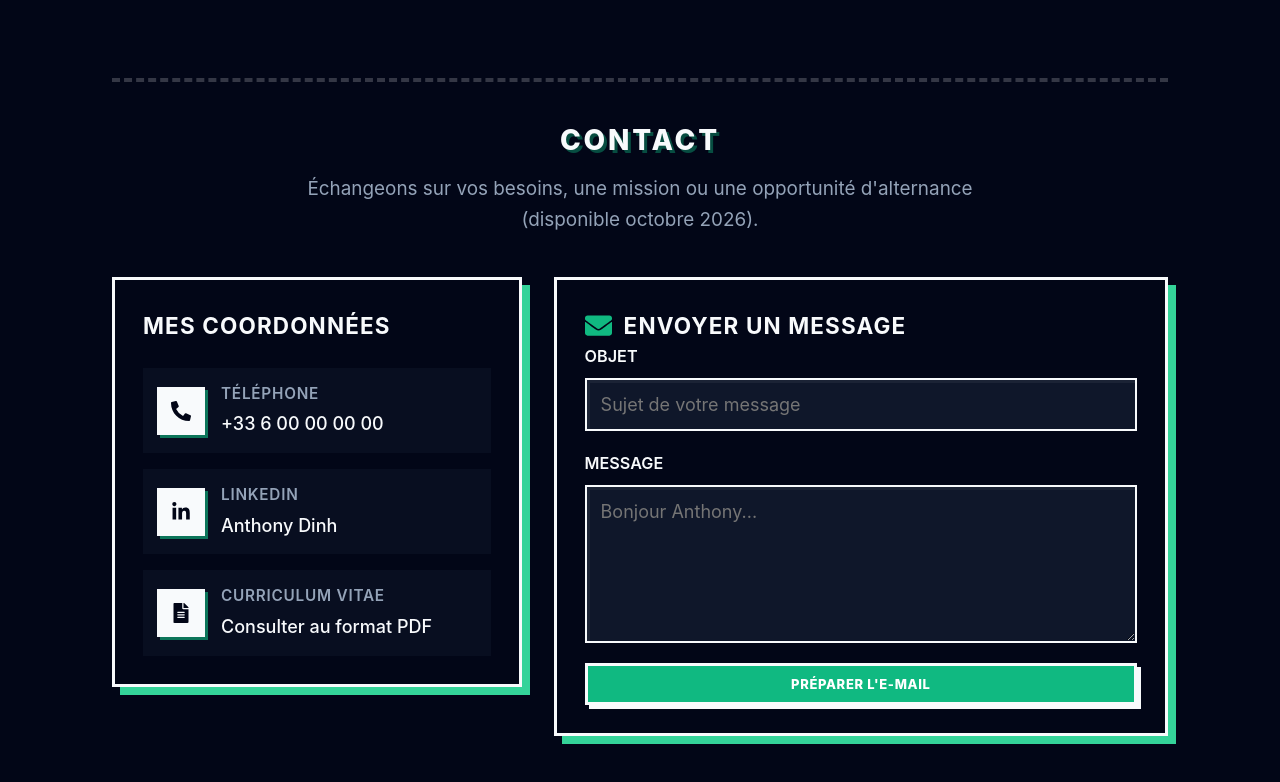
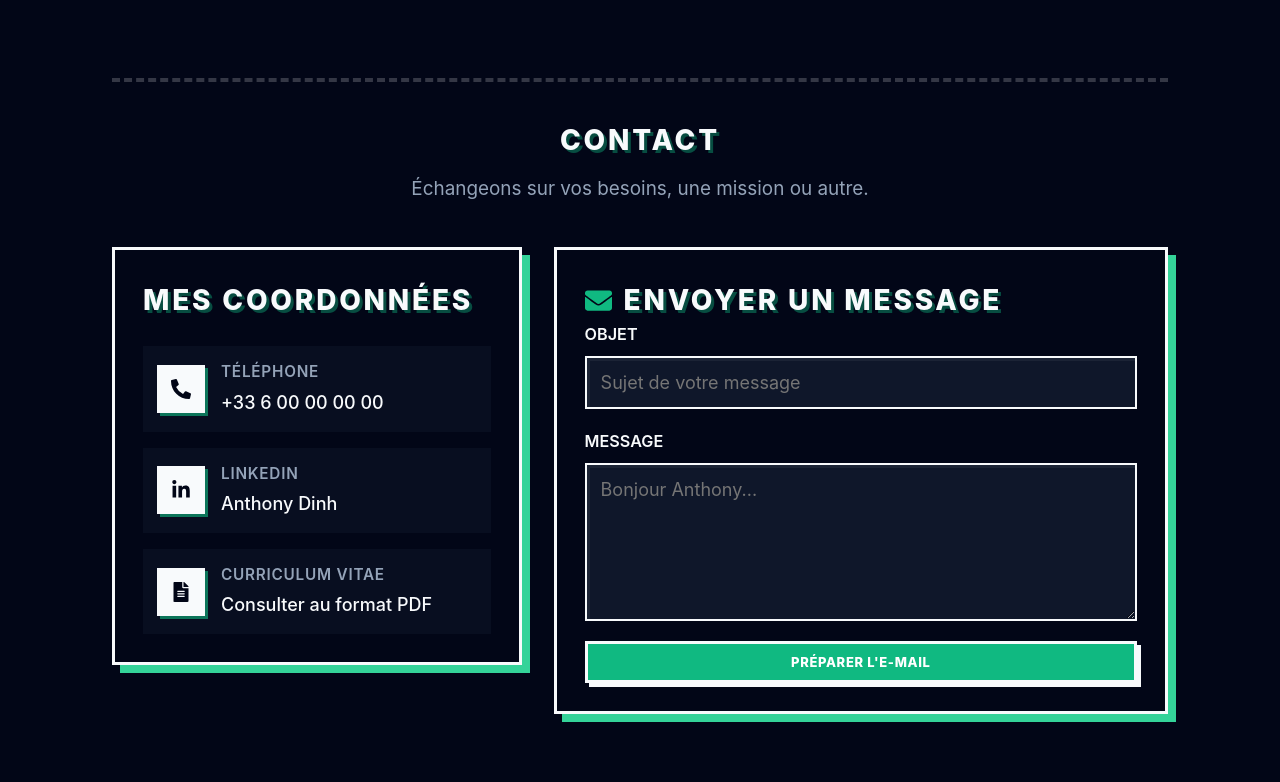
Before and after one commit to AnthonyDh10/Portfolio, a React app: page / in a window 1280 px wide. Shown: the part 1809-2591 px from the top of the page. Built offline with nearby package versions, Linux system fonts and the light colour scheme; the HTML template or start-up script is replaced by a standard one.

Commit message:
Update ContactSection.tsx

```diff
--- a/src/components/ContactSection/ContactSection.tsx
+++ b/src/components/ContactSection/ContactSection.tsx
@@ -51,7 +51,7 @@ export function ContactSection() {
         <header className={styles.header}>
           <Title as="h3" id="contact-title">Contact</Title>
           <p className={styles.description}>
-            Échangeons sur vos besoins, une mission ou une opportunité d&apos;alternance (disponible octobre 2026).
+            Échangeons sur vos besoins, une mission ou autre.
           </p>
         </header>
 
@@ -59,7 +59,7 @@ export function ContactSection() {
           {/* Colonne 1 : Informations & Réseaux */}
           <aside className={styles.infoColumn}>
             <Card className={styles.retroBox}>
-              <h4 className={styles.boxTitle}>Mes Coordonnées</h4>
+              <Title as="h4" id="contact-title">Mes Coordonnées</Title>
               <div className={styles.infoList}>
                 {contactInfos.map(({ label, value, href, Icon }) => (
                   <a
@@ -92,7 +92,7 @@ export function ContactSection() {
                 <IconContext.Provider value={{ className: styles.formHeaderIcon }}>
                   <FaEnvelope />
                 </IconContext.Provider>
-                <h4 className={styles.boxTitle}>Envoyer un message</h4>
+                <Title as="h4" id="contact-title">Envoyer un message</Title>
               </div>
 
               <form className={styles.contactForm} onSubmit={handleSubmit}>
```
